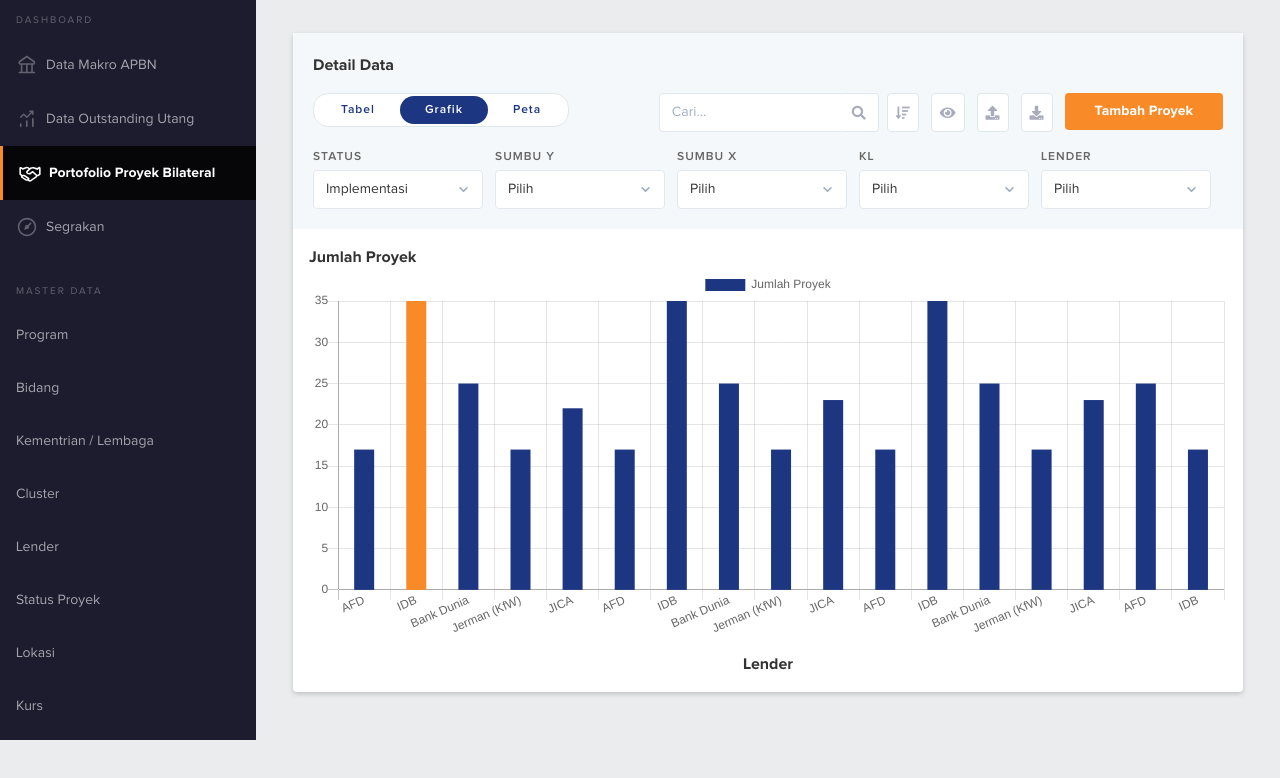
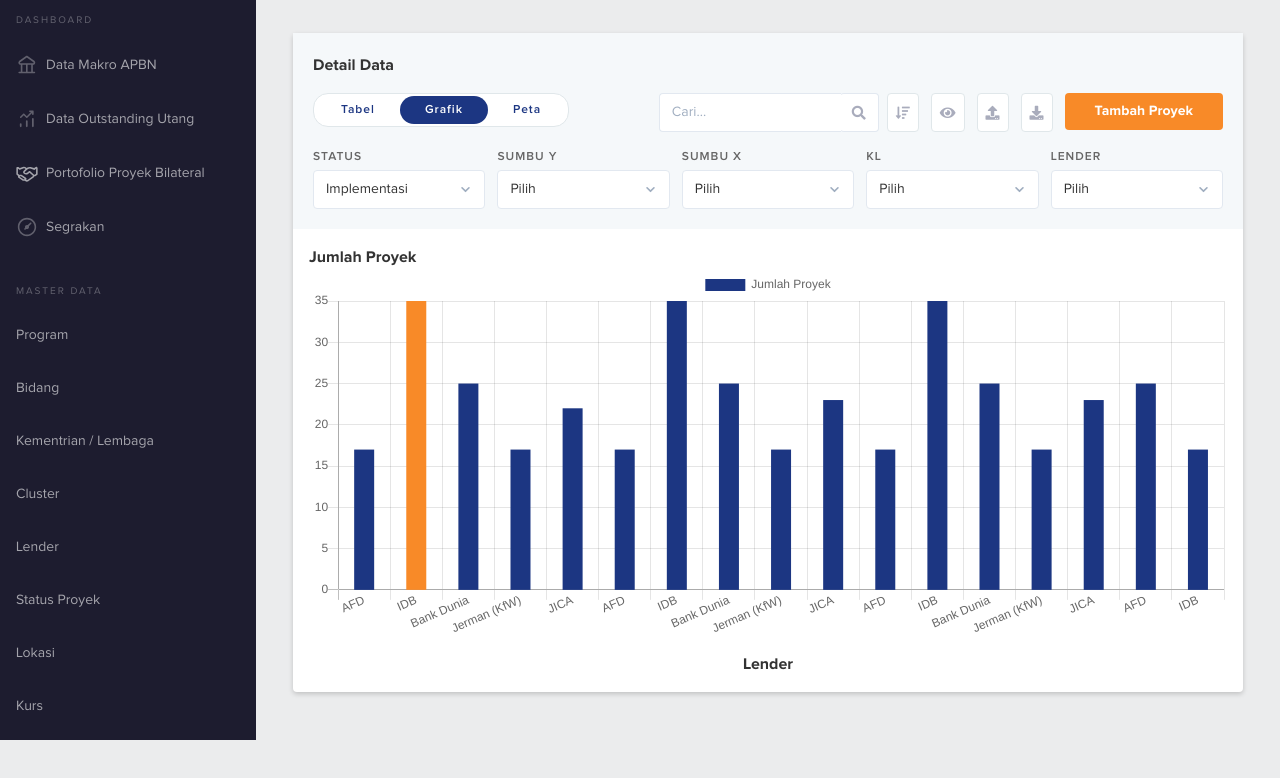
Before and after one commit to zizc0de/bilateral-dashboard-ui, a website: page pages/table-stats.html in a window 1280 px wide. Shown: the part 60-838 px from the top of the page. Drawn offline with nearby package versions, Linux system fonts and the light colour scheme.

Commit message:
style: fix filter padding

```diff
--- a/pages/table-stats.html
+++ b/pages/table-stats.html
@@ -49,7 +49,7 @@
                                 <span>Data Outstanding Utang</span>
                             </a>
                         </li>
-                        <li class="active">
+                        <li>
                             <a href="index.html">
                                 <img src="../assets/icons/ic-handshake.svg" />
                                 <span>Portofolio Proyek Bilateral</span>
@@ -121,7 +121,7 @@
                                     <div class="tab-rounded">
                                       <a href="table.html" class="tab-rounded__item">Tabel</a>
                                       <a href="table-stats.html" class="tab-rounded__item active">Grafik</a>
-                                      <a href="#" class="tab-rounded__item">Peta</a>
+                                      <a href="table-maps.html" class="tab-rounded__item">Peta</a>
                                     </div>
                                 </div>
                                 <div class="flex">
@@ -199,7 +199,7 @@
                                         <option>Option 4</option>
                                     </select>
                                 </div>
-                                <div class="form-group flex-1 pr-3">
+                                <div class="form-group flex-1">
                                     <p class="form-label">Lender</p>
                                     <select class="form-select mt-1 w-full">
                                         <option>Pilih</option>
```
Also changed, not shown: pages/table.html (+2 -2 lines).
